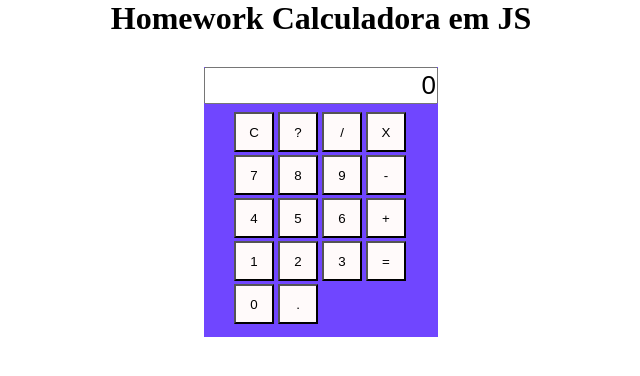
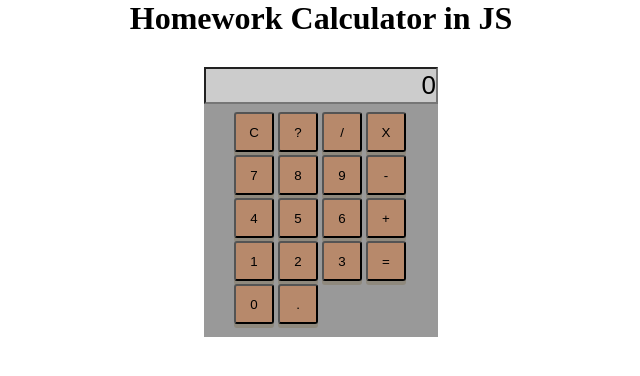
Before and after one commit to razigami/homeworks, a plain HTML site: page Calculadora JS/index.html in a window 1280 px wide. Shown: the whole page, without its empty margins (319-959 px from the left). Drawn offline with Linux system fonts and the light colour scheme.

Commit message:
updated css

```diff
--- a/Calculadora JS/css/index.css
+++ b/Calculadora JS/css/index.css
@@ -7,12 +7,13 @@
     flex-direction: column;
     align-items: center;
     justify-content: center;
+
 }
 .calculator {
     margin-top: 30px;
     width: 234px;
     height: 270px;
-    background-color: #7046FF;
+    background-color: rgba(0,0,0,0.4);
     display: inline-block;
 }
 .dsp {
@@ -20,17 +21,27 @@
     width: 230px;
     text-align: right;
     font-size: 26px;
-
+    background: #ccc;
+    color: #000;
 }
 .btn input {
     height: 40px;
     width: 40px;
     margin-top: 3px;
+    border-radius: 3px;
+    box-shadow: 0 4px 0 rgba(107, 78, 24, 0.219);
+    background-color: #fff;
 }
 .btn {
     padding-top: 5px;
     padding-left: 30px;
 }
 .btn input {
-    background-color: snow;
+    background: rgba(250,100,0,0.3);
 }
+
+.btn input:hover {
+    background-color: #fff;
+    color: #000;
+    cursor: pointer;
+  }
--- a/Calculadora JS/index.html
+++ b/Calculadora JS/index.html
@@ -13,7 +13,7 @@
 
 <body onload="init();">
     <div class="flex">
-        <h1>Homework Calculadora em JS</h1>
+        <h1>Homework Calculator in JS</h1>
         <form class="calculator">
             <input class="dsp" type="text" id="display" value="0" readonly>
             <div class="btn">
```
